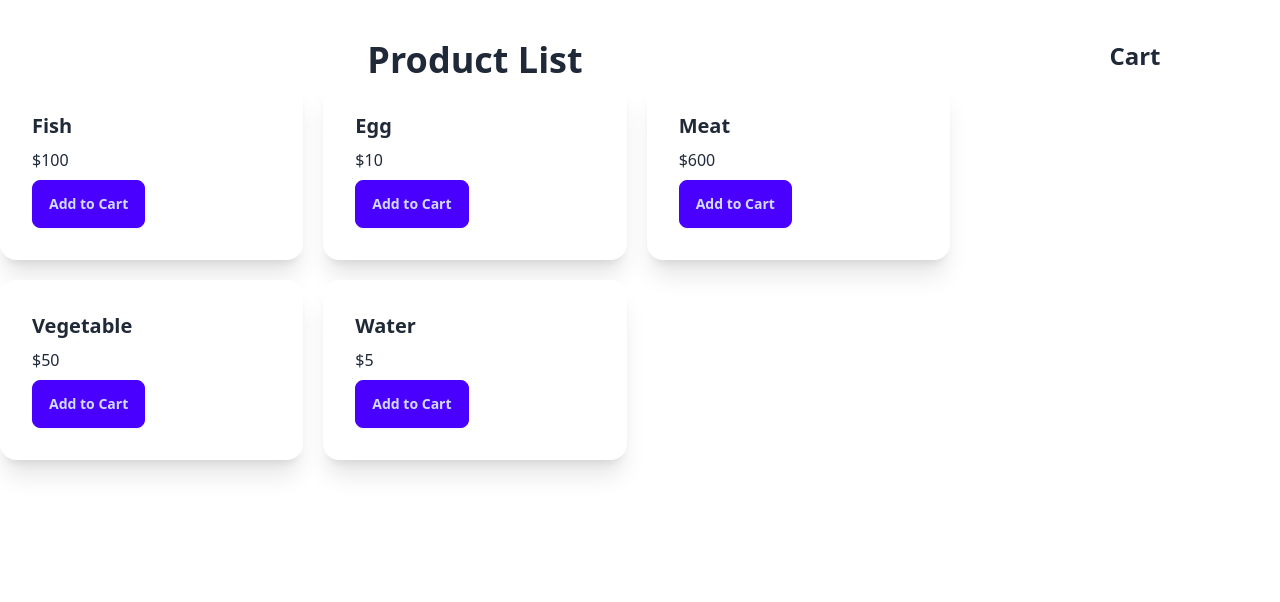
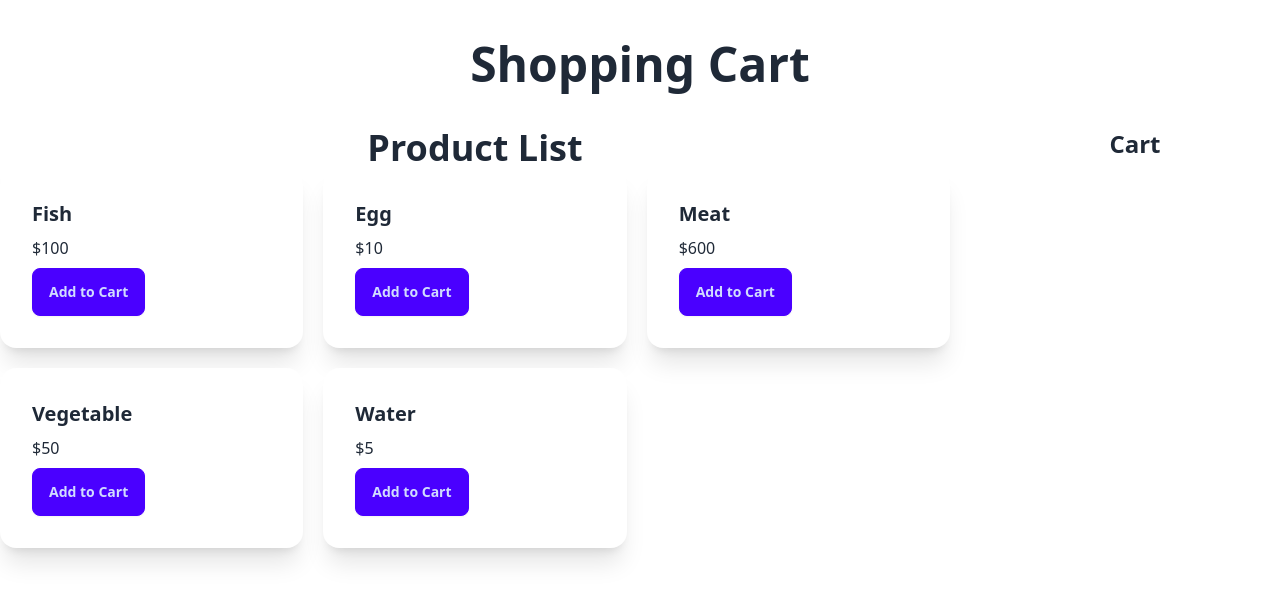
Before and after one commit to raiyanrimon/shopping-cart, a plain HTML site: page index.html in a window 1280 px wide. Drawn offline with nearby package versions, Linux system fonts and the light colour scheme.

Commit message:
site title added

```diff
--- a/index.html
+++ b/index.html
@@ -3,11 +3,12 @@
 <head>
     <meta charset="UTF-8">
     <meta name="viewport" content="width=device-width, initial-scale=1.0">
-    <title>Document</title>
+    <title>Shopping Cart</title>
     <link href="https://cdn.jsdelivr.net/npm/daisyui@4.5.0/dist/full.min.css" rel="stylesheet" type="text/css" />
 <script src="https://cdn.tailwindcss.com"></script>
 </head>
 <body class="max-w-7xl mx-auto my-10">
+    <h2 class="text-center font-bold text-5xl my-10">Shopping Cart</h2>
     <div class="grid grid-cols-4 gap-10">
         <div class="col-span-3">
             <h2 class="text-center font-bold text-4xl ">Product List</h2>
```
